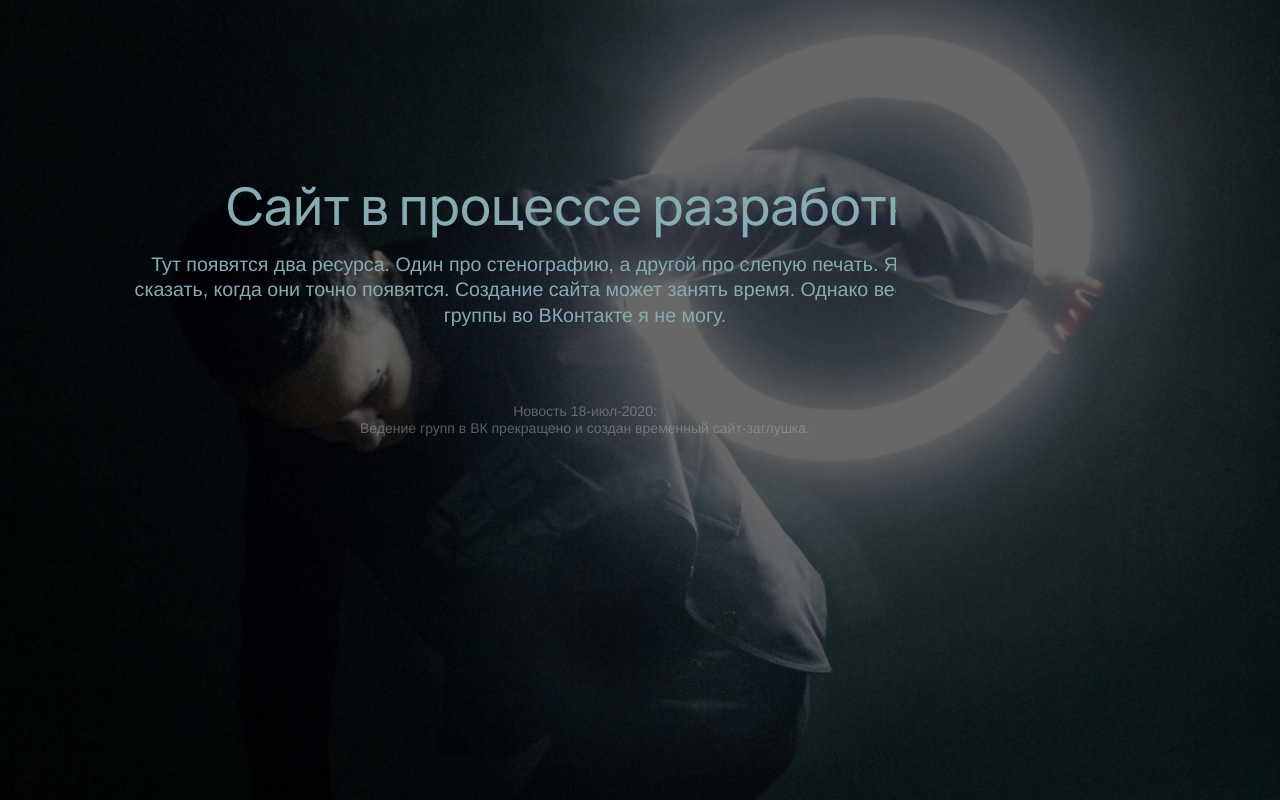
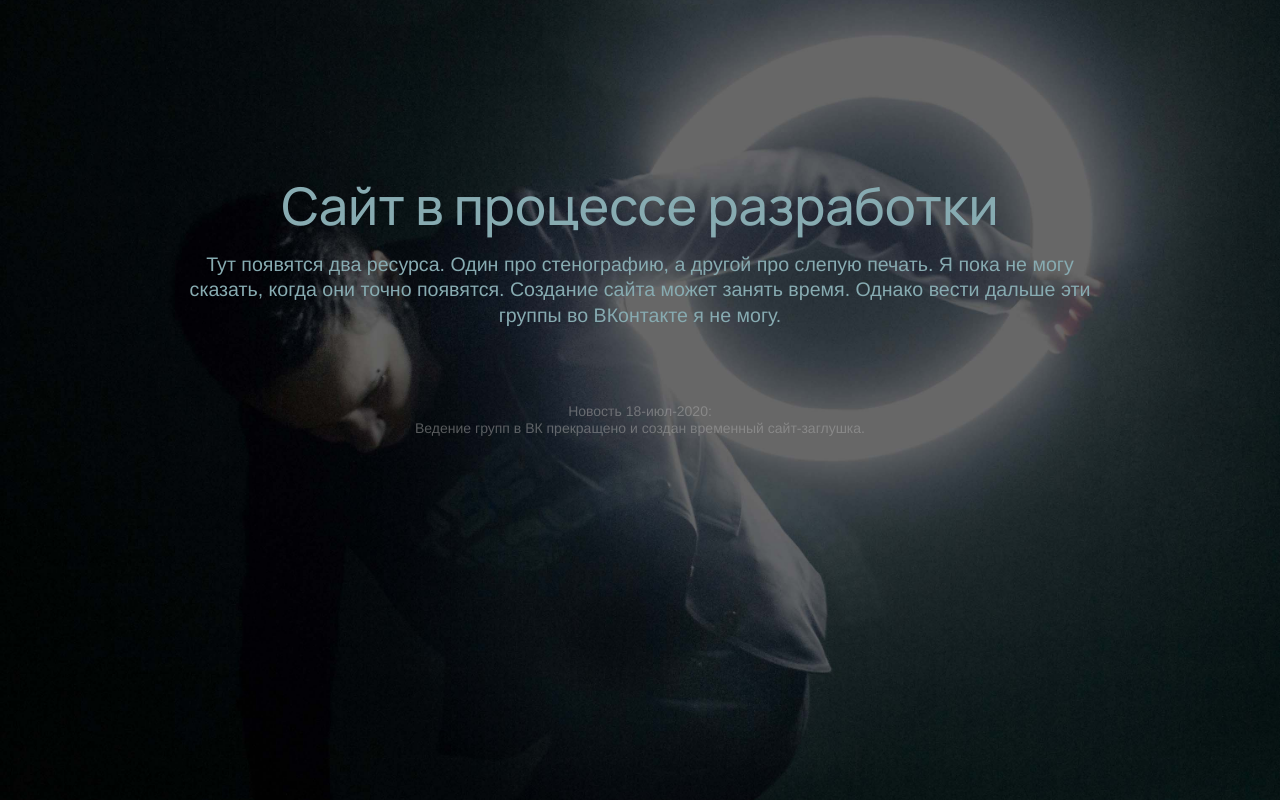
Before and after one commit to 101Room/101Room.github.io, a PHP site: page / in a window 1280 px wide. Run offline with PHP 8.4, Linux system fonts and the light colour scheme; some libraries are stand-ins or nearby versions; some web fonts are replaced.

Commit message:
авто ширина

```diff
--- a/assets/css/magister.css
+++ b/assets/css/magister.css
@@ -107,7 +107,7 @@
 .section {
 	z-index: 1;
 	min-height:420px;
-	max-width: 70%;
+	width: auto;
 	overflow:auto;
 	height:100%;
 	padding-top:100px;
```
